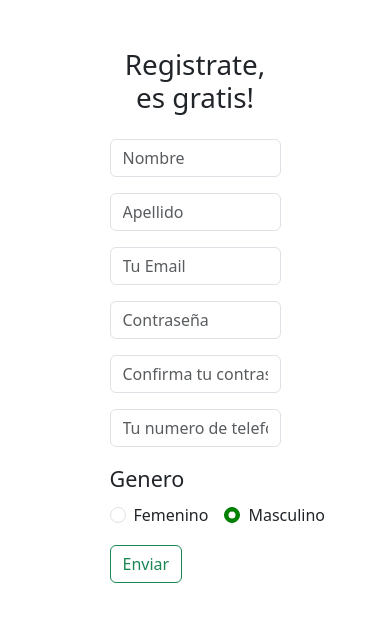
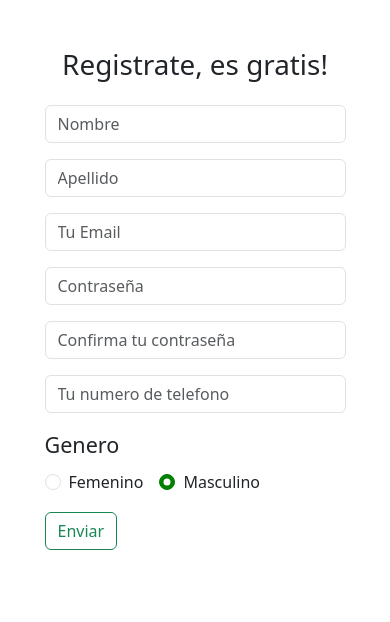
Before and after one commit to Juakoo2103/ejercicioguiado-2907, a website: page index.html in a window 390 px wide. Drawn offline with Linux system fonts and the light colour scheme.

Commit message:
responsive form change

```diff
--- a/index.html
+++ b/index.html
@@ -9,7 +9,7 @@
 </head>
 
 <body>
-    <section class="container w-50">
+    <section class="container col-10 col-sm-8 col-lg-3">
         <h1 class="text-center mt-5">Registrate, es gratis!</h1>
         <section class="row mt-4">
             <div class="col-12 col-md-6 mb-3">
```
